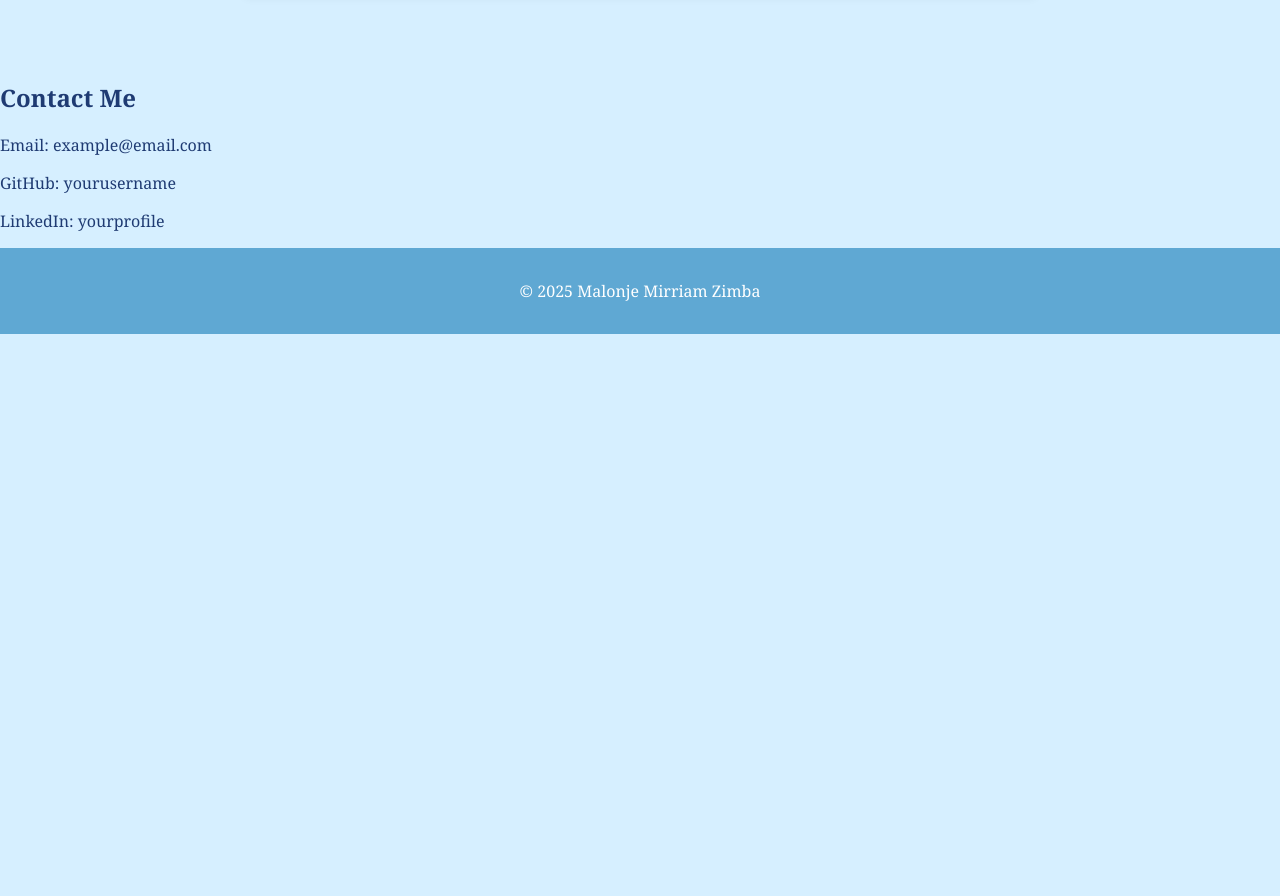
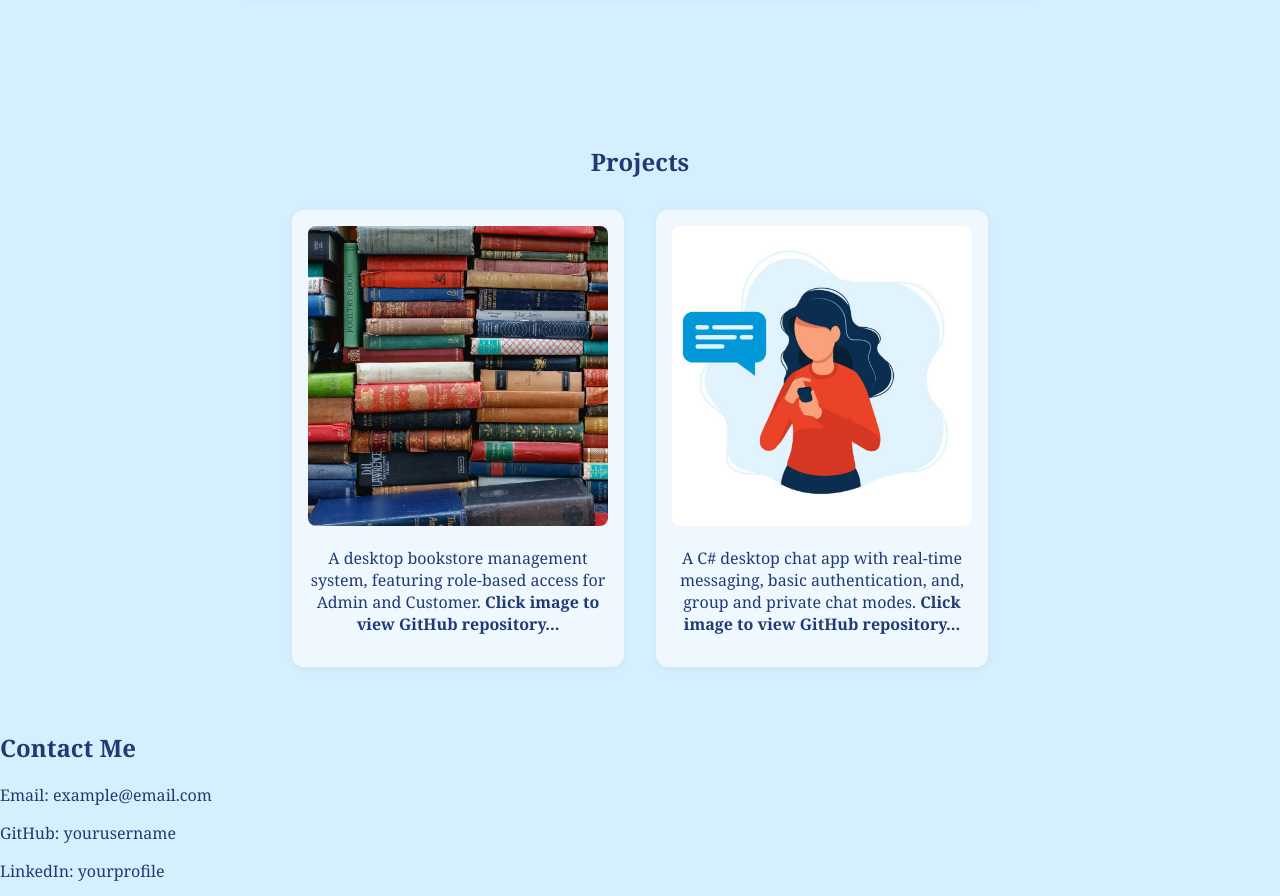
Before and after one commit to m-malo-z/my-virtual-cv, a plain HTML site: page malo_virtual_cv_index.html in a window 1280 px wide. Shown: the part 2846-3742 px from the top of the page. Before the commit the page ends 3180 px from the top, so only its background shows below. Drawn offline with Linux system fonts and the light colour scheme.

Commit message:
added a project's section

```diff
--- a/malo_virtual_cv_index.html
+++ b/malo_virtual_cv_index.html
@@ -120,6 +120,25 @@
   </div>
 </section>
 
+<!-- Projects Section -->
+<section class="projects">
+  <h2>Projects</h2>
+  <div class="projects-grid">
+    <div class="project-card">
+      <a href="https://github.com/CMPG223-Group40/Bookstore-System" target="_blank" rel="noopener noreferrer">
+        <img src="bookstore project.jpg" alt="Project 1 Screenshot" class="project-image" />
+      </a>
+      <p class="project-desc">A desktop bookstore management system, featuring role-based access for Admin and Customer. <strong>Click image to view GitHub repository...</strong></p>
+    </div>
+
+    <div class="project-card">
+      <a href="https://github.com/Yoda-Mag/Group-9-Text-Messaging-App" target="_blank" rel="noopener noreferrer">
+        <img src="messaging project.jpg" alt="Project 2 Screenshot" class="project-image" />
+      </a>
+      <p class="project-desc">A C# desktop chat app with real-time messaging, basic authentication, and, group and private chat modes. <strong>Click image to view GitHub repository...</strong></p>
+    </div>
+  </div>
+</section>
 
 
 
--- a/malo_virtual_cv_style.css
+++ b/malo_virtual_cv_style.css
@@ -239,6 +239,58 @@ body {
   line-height: 1.6;
 }
 
+.projects {
+  padding: 2rem;
+  max-width: 900px;
+  margin: 2rem auto;
+}
+
+.projects h2 {
+  text-align: center;
+  margin-bottom: 2rem;
+  color: var(--light-text);
+}
+
+.projects-grid {
+  display: flex;
+  gap: 2rem; /* space between cards */
+  justify-content: center;
+  flex-wrap: wrap;
+}
+
+.project-card {
+  background-color: #f0f8ff; /* same card color */
+  border-radius: 0.75rem;
+  box-shadow: 0 2px 8px rgba(0, 0, 0, 0.05);
+  width: 300px;  /* square-ish */
+  display: flex;
+  flex-direction: column;
+  align-items: center;
+  padding: 1rem;
+  transition: transform 0.3s ease, box-shadow 0.3s ease;
+}
+
+.project-card:hover {
+  transform: translateY(-8px);
+  box-shadow: 0 8px 16px rgba(0, 0, 0, 0.15);
+}
+
+.project-image {
+  width: 100%;
+  aspect-ratio: 1 / 1; /* forces square */
+  object-fit: cover;
+  border-radius: 0.5rem;
+  cursor: pointer;
+}
+
+.project-desc {
+  margin-top: 1rem;
+  text-align: center;
+  color: var(--light-text);
+  font-size: 1rem;
+  font-weight: 500;
+}
+
 
 
 /* ---------- Contact ---------- */
```
